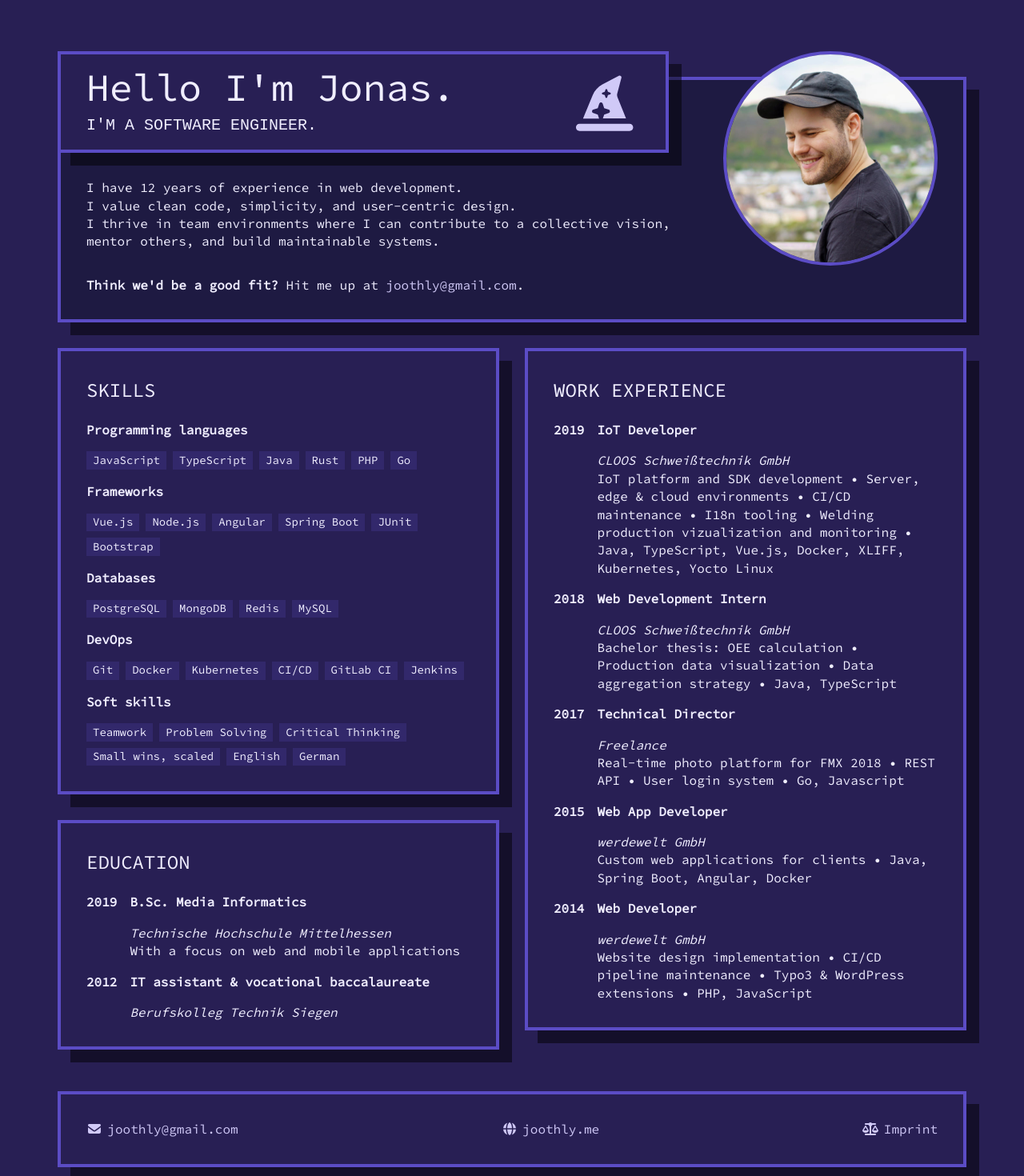
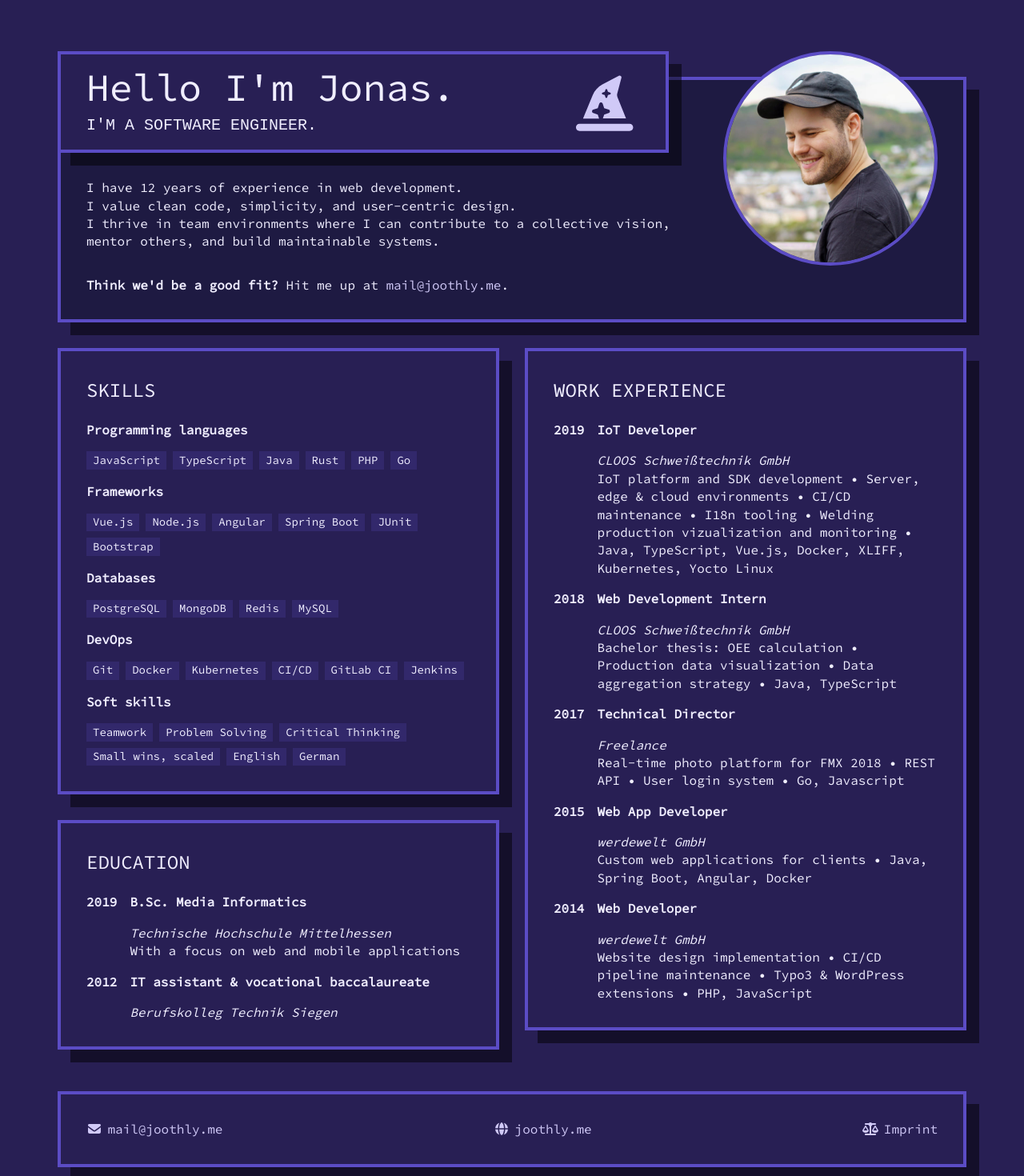
Before and after one commit to joothly/joothly.me, a Vue app: page / in a window 1280 px wide. Shown: the top 1470 px of the page at 80% size. Built offline with nearby package versions, Linux system fonts and the light colour scheme.

Commit message:
Update email address to mail@joothly.me

```diff
--- a/src/App.vue
+++ b/src/App.vue
@@ -18,7 +18,7 @@ import IconScale from './components/icons/IconScale.vue'
         I thrive in team environments where I can contribute to a collective vision, mentor others, and build
         maintainable systems.
       </p>
-      <strong>Think we'd be a good fit?</strong> Hit me up at <a href="mailto:joothly@gmail.com">joothly@gmail.com</a>.
+      <strong>Think we'd be a good fit?</strong> Hit me up at <a href="mailto:mail@joothly.me">mail@joothly.me</a>.
     </HeaderBox>
 
     <InfoBox heading="Skills">
@@ -58,8 +58,8 @@ import IconScale from './components/icons/IconScale.vue'
     </InfoBox>
 
     <FooterBox class="full-width">
-      <a href="mailto:joothly@gmail.com">
-        <IconEmail /> joothly@gmail.com
+      <a href="mailto:mail@joothly.me">
+        <IconEmail /> mail@joothly.me
       </a>
       <a href="https://joothly.me">
         <IconGlobe /> joothly.me
@@ -71,7 +71,7 @@ import IconScale from './components/icons/IconScale.vue'
         <small>Angaben gemäß § 5 TMG</small>
         <div>
           Jonas Schneider • Sandweg 14a • 35745 Herborn • Deutschland <br>
-          joothly@gmail.com • https://joothly.me
+          mail@joothly.me • https://joothly.me
         </div>
       </template>
     </FooterBox>
```
